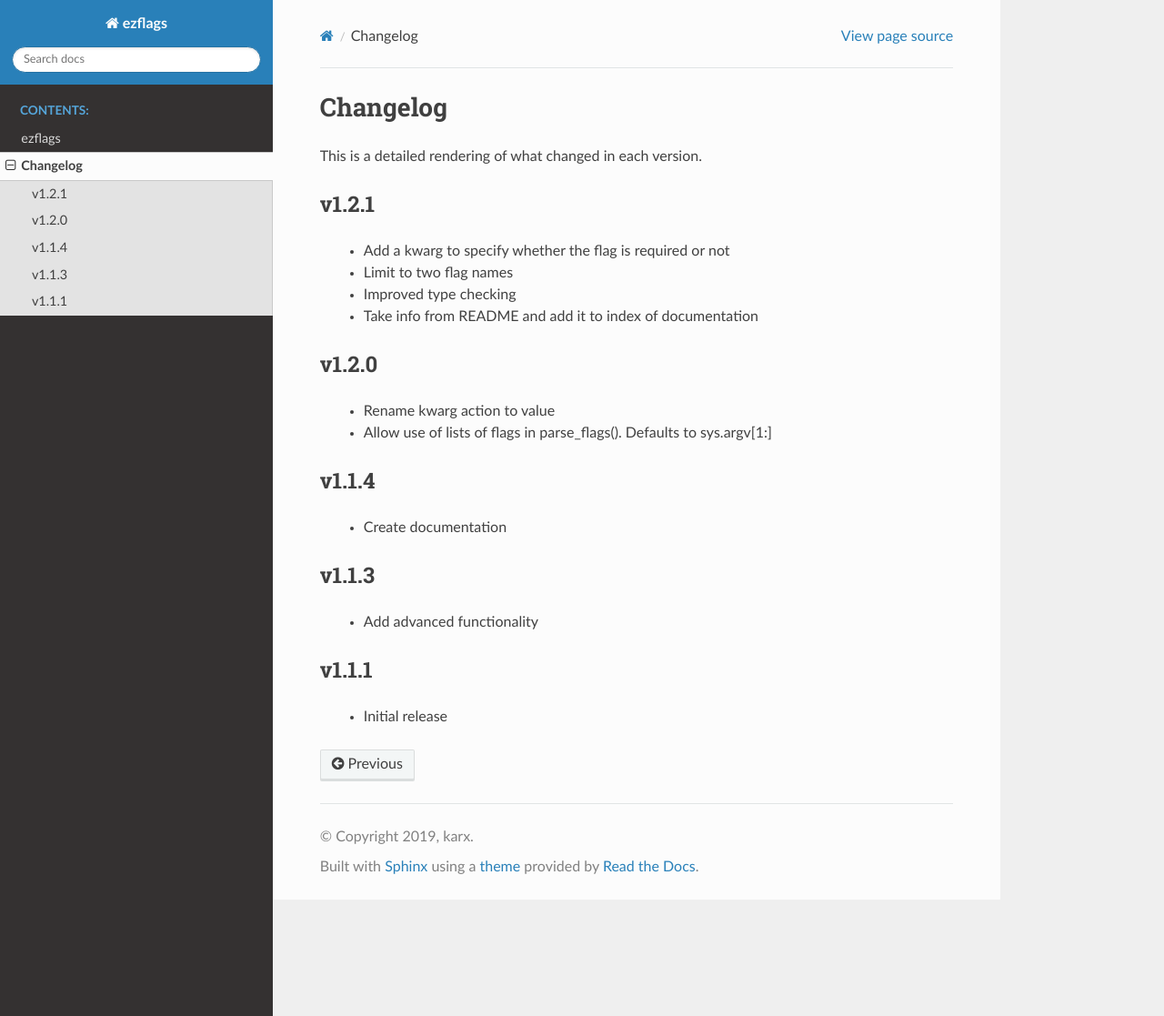
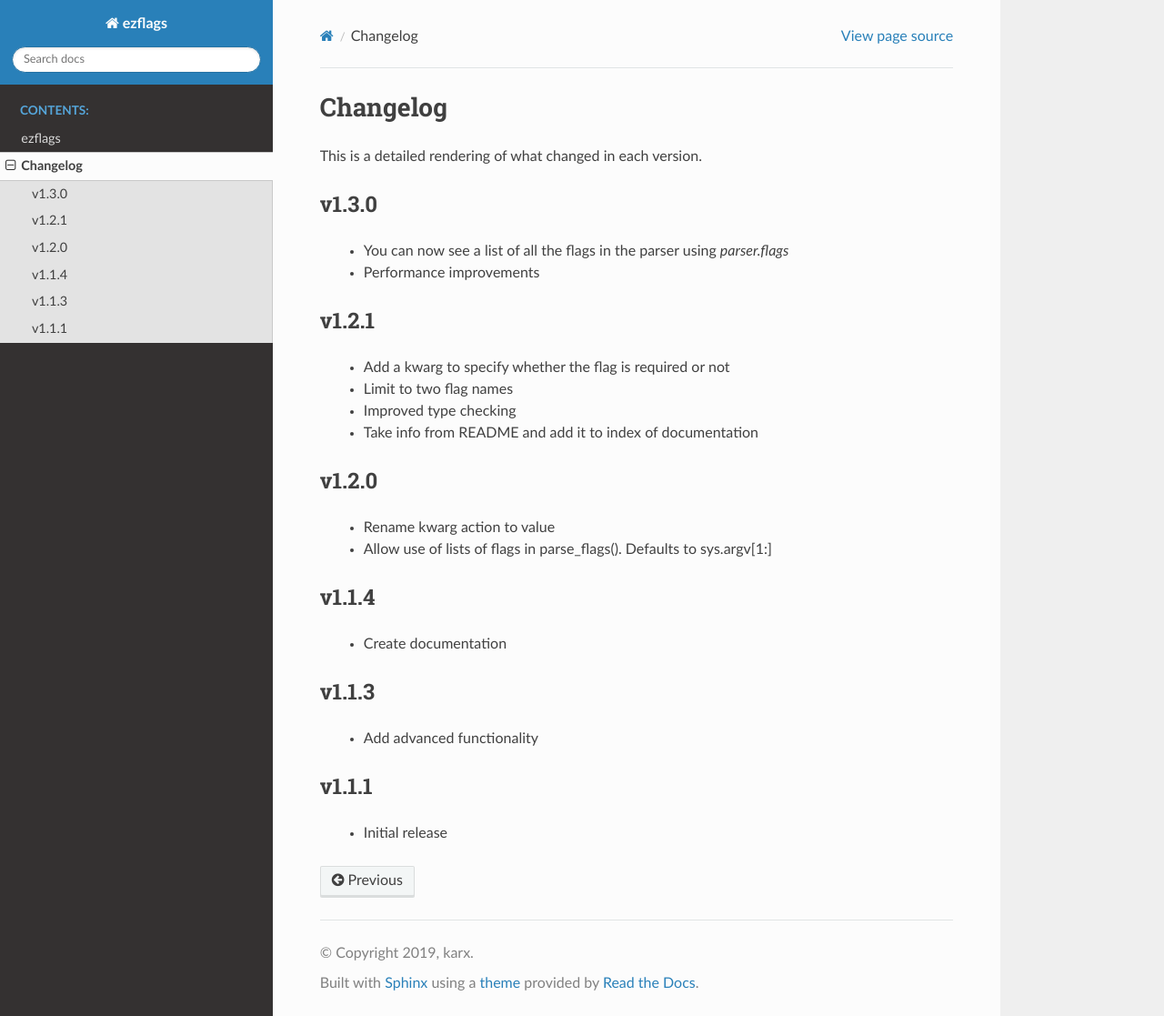
Before and after one commit to karx1/ezflags, a Sphinx documentation site: the page built from docs/source/changelog.rst, in a window 1280 px wide and 1117 px high. Shown: the whole window at 91% size. Built offline with Sphinx 7.4.7 and the Read the Docs theme 2.0.0, drawn with Linux system fonts in a browser that asks for light colours.

Commit message:
Add 1.3.0 to changelog

```diff
--- a/docs/source/changelog.rst
+++ b/docs/source/changelog.rst
@@ -2,6 +2,13 @@ Changelog
 =========
 
 This is a detailed rendering of what changed in each version.
+
+.. _vp1p3p0:
+
+v1.3.0
+-------
+ - You can now see a list of all the flags in the parser using `parser.flags`
+ - Performance improvements
 
 .. _vp1p2p1:
 
```
